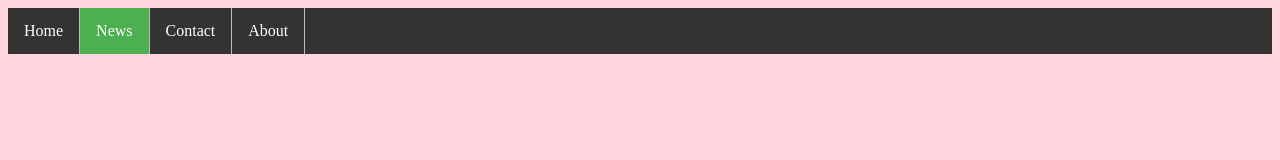
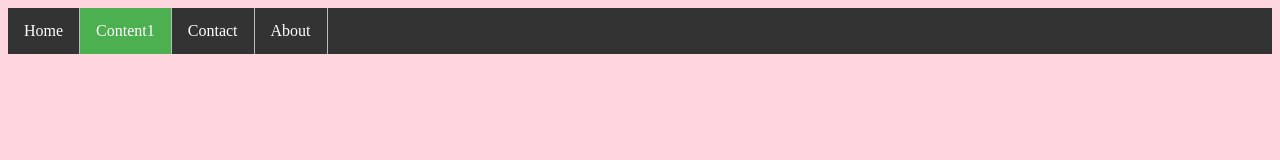
Before and after one commit to Colorfire456/bignerdsite.github.io, a plain HTML site: page contentpage1.html in a window 1280 px wide. Drawn offline with Linux system fonts and the light colour scheme.

Commit message:
Update contentpage1.html

```diff
--- a/contentpage1.html
+++ b/contentpage1.html
@@ -10,7 +10,7 @@
 
   <ul class="nav">
     <li class="li2"><a href="index.html">Home</a></li>
-    <li class="li2"><a class="active" href="contentpage1.html">News</a></li>
+    <li class="li2"><a class="active" href="contentpage1.html">Content1</a></li>
     <li class="li2"><a href="contact.asp">Contact</a></li>
     <li class="li2"><a href="about.asp">About</a></li>
   </ul>
```
